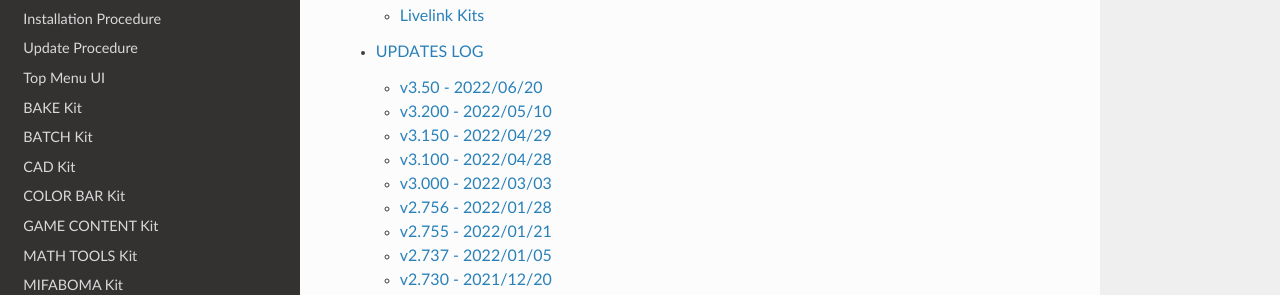
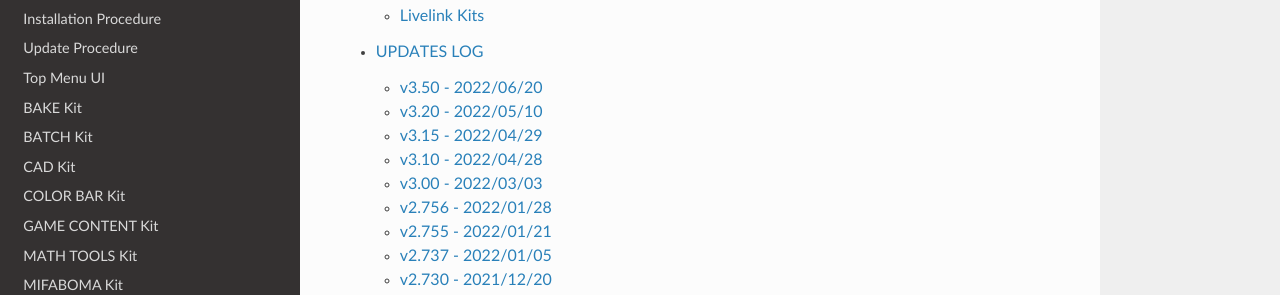
Before and after one commit to smoluck/SMONSTER_DOC, a Sphinx documentation site: the page built from docs/source/index.rst, in a window 1280 px wide and 900 px high, scrolled down 3409 px. Shown: the part 156-451 px from the top of the window. Built offline with Sphinx 7.4.7 and the Read the Docs theme 2.0.0, drawn with Linux system fonts in a browser that asks for light colours.

Commit message:
Update updatelog.rst

```diff
--- a/docs/source/updatelog.rst
+++ b/docs/source/updatelog.rst
@@ -11,6 +11,7 @@
 -------------------
 
 **GC**
+
 • Update on FBX Preset Pop Up Menu to expose more options.
 • New Command --> smo.GC.ConvertToHardEdgeWorkflowUsingGeoBoundaryAsHardEdge (On current Mesh item, convert Shading Method to HardEdge Workflow using geometry boundary as "HardEdge" and set all other Edges as "Smooth".)
 • New Command --> smo.GC.ExportMeshAsMeshPreset (Export current Mesh As MeshPreset LXL file into Target Path. (optional: Define Path destination as argument))
@@ -23,6 +24,7 @@
 • Bugfix on smo.GC.RenderThumbPreset
 
 **CLEANUP**
+
 • PopUp menu updated
 • New Command --> smo.CLEANUP.ConvertAllSolidWorksShape (Search for all Solidworks Shape Items in the scene and convert them to regular Meshes. Delete the empty meshes in the process as well.)
 • New Command --> smo.CLEANUP.CleanupSolidWorksImport (Cleanup SolidWorks Import (from McMaster Website Data) in order to save a new scene with only one Mesh item of the imported asset. It will also convert the VertexNormals Data to HardEdgeWorkflow if needed.)
@@ -32,18 +34,20 @@
 • Bugfix smo.CLEANUP.RenameUVMapToDefaultSceneWise (That command now create an empty UV map if one is missing using Default UVMap name from Preferences)
 
 **BATCH**
+
 • PopUp menu updated
 • Support for SLDPRT added as Input file format (CAD file - Solidworks)
 
 **UV**
+
 • Menu and Icons (Big UI refresh)
 • Bugfix (Get UVMap Count argument not correctly exposed. It adds also a 4th argument to deselect all maps except UV maps)
 
 
 
-.. _3200:
+.. _320:
 
-v3.200 - 2022/05/10
+v3.20 - 2022/05/10
 -------------------
 
 **GC**
@@ -63,9 +67,9 @@
 
 
 
-.. _3150:
+.. _315:
 
-v3.150 - 2022/04/29
+v3.15 - 2022/04/29
 -------------------
 
 **RIZOMUV Livelink**
@@ -80,9 +84,9 @@
 
 
 
-.. _3100:
+.. _310:
 
-v3.100 - 2022/04/28
+v3.10 - 2022/04/28
 -------------------
 **GC**
 
@@ -107,7 +111,7 @@
 
 .. _3000:
 
-v3.000 - 2022/03/03
+v3.00 - 2022/03/03
 -------------------
 
 • Initial Commit to New Release V3.
```
